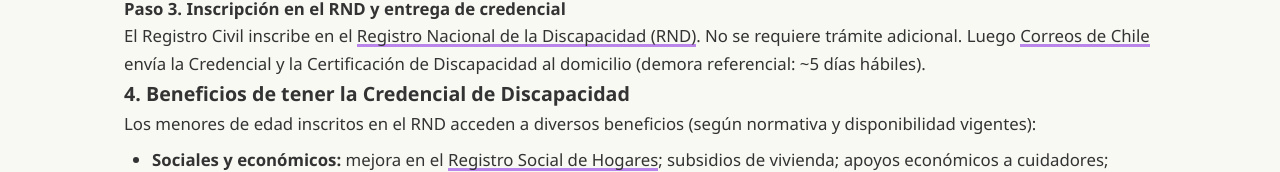
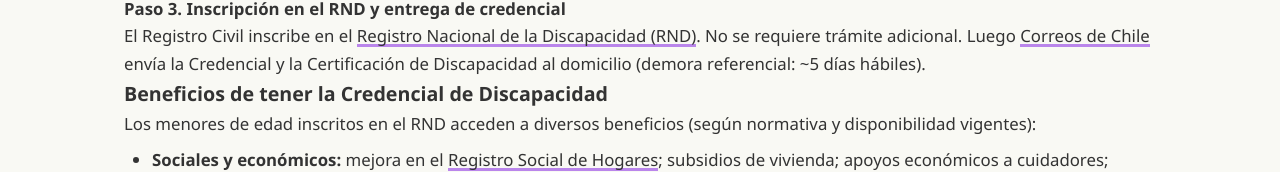
Before and after one commit to isissvh/Proyecto_TE_Ayudamos_INFOSOC, a React (Vite) app in the folder frontend/: page /credencial in a window 1280 px wide. Shown: the part 999-1171 px from the top of the page. Built offline with nearby package versions, Linux system fonts and the light colour scheme.

Commit message:
error minimo

```diff
--- a/frontend/src/pages/Credencial.jsx
+++ b/frontend/src/pages/Credencial.jsx
@@ -138,7 +138,7 @@ export function Credencial() {
           envía la Credencial y la Certificación de Discapacidad al domicilio (demora referencial: ~5 días hábiles).
         </p>
 
-        <h3>4. Beneficios de tener la Credencial de Discapacidad</h3>
+        <h3>Beneficios de tener la Credencial de Discapacidad</h3>
         <p>
           Los menores de edad inscritos en el RND acceden a diversos beneficios (según normativa y disponibilidad vigentes):
         </p>
```
